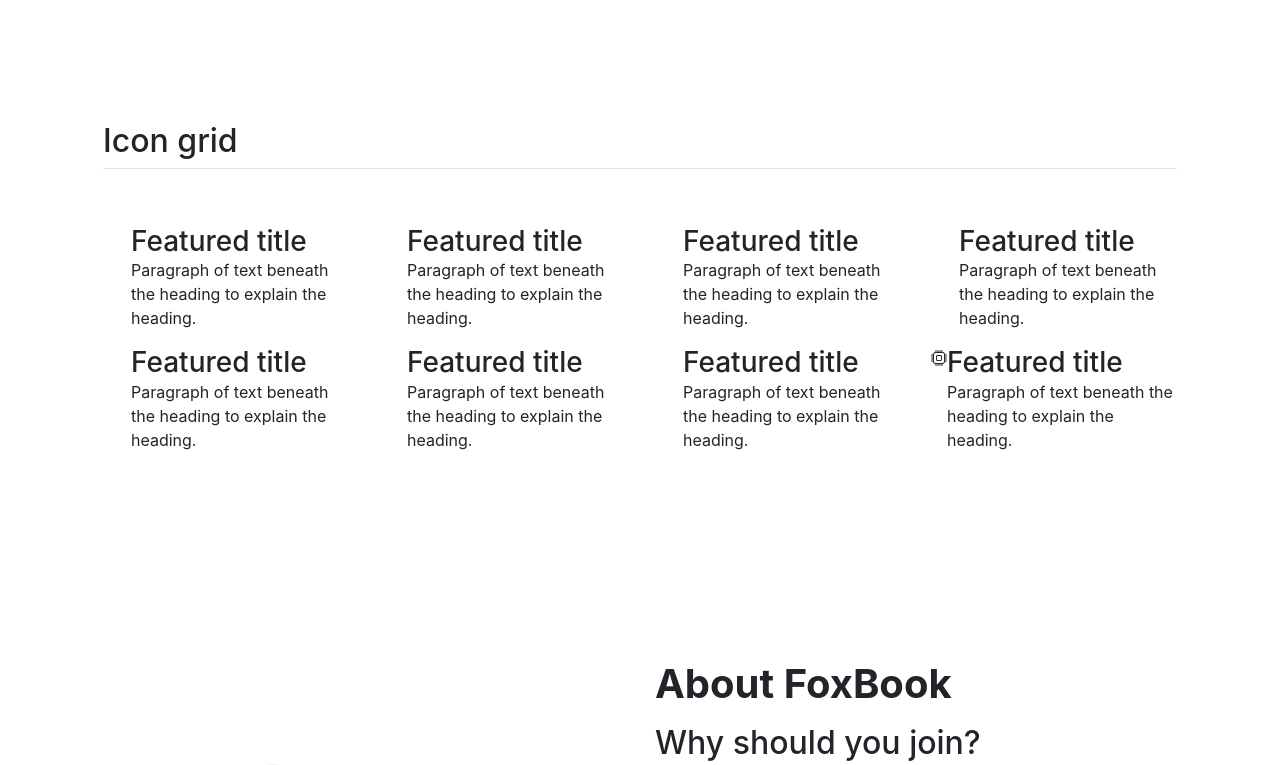
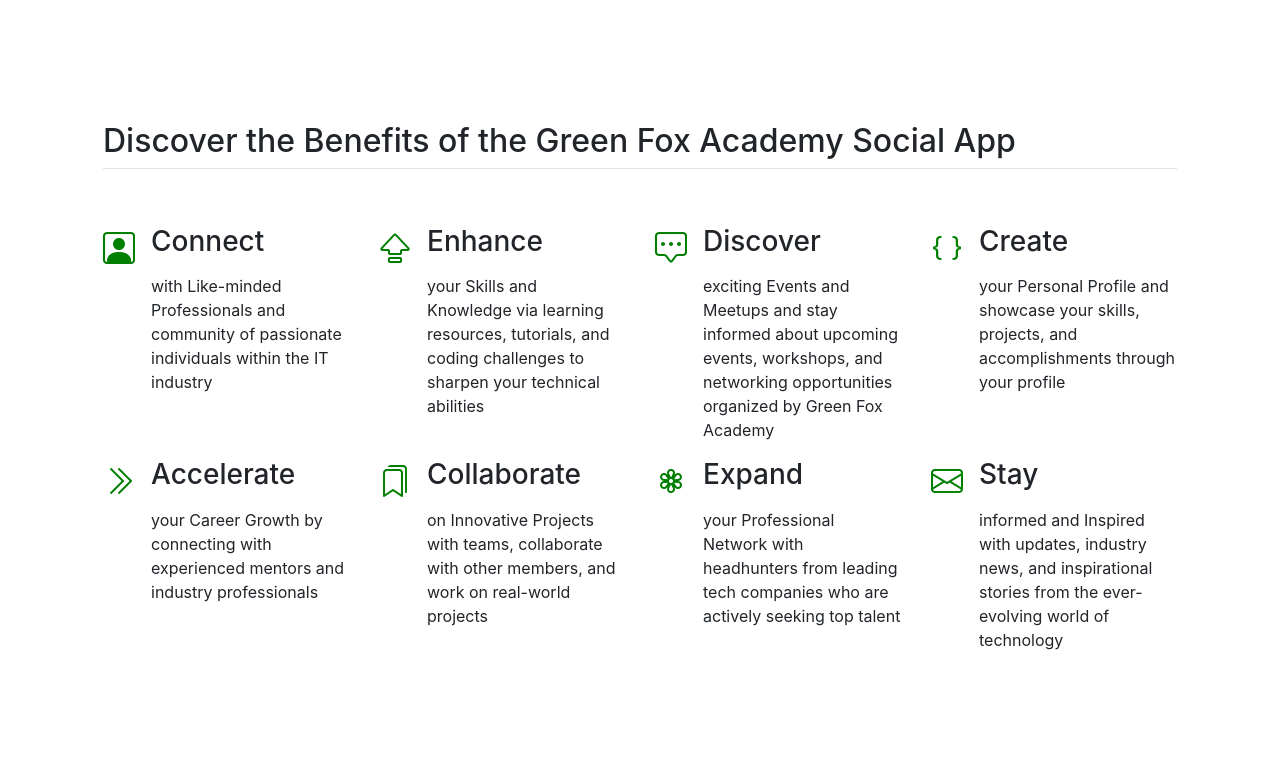
Before and after one commit to MaxSlouka/Foxhub, an Angular app in the folder frontend/: page / in a window 1280 px wide. Shown: the part 900-1665 px from the top of the page. Built offline with nearby package versions, Linux system fonts and the light colour scheme.

Commit message:
Update intro.component.html

```diff
--- a/frontend/src/app/components/intro/intro.component.html
+++ b/frontend/src/app/components/intro/intro.component.html
@@ -29,63 +29,74 @@
     <!-- icon grid -->
 
     <div class="container px-4 py-5" id="icon-grid">
-      <h2 class="pb-2 border-bottom">Icon grid</h2>
+      <h2 class="pb-2 border-bottom">Discover the Benefits of the Green Fox Academy Social App</h2>
 
       <div class="row row-cols-1 row-cols-sm-2 row-cols-md-3 row-cols-lg-4 g-4 py-5">
-        <div class="col d-flex align-items-start">
-          <svg class="bi text-body-secondary flex-shrink-0 me-3" width="1.75em" height="1.75em"><use xlink:href="#bootstrap"/></svg>
+
+        <div class="col d-flex align-items-start feature-icons">
+          <i class="bi bi-person-square flex-shrink-0 me-3" width="1.75em" height="1.75em"></i>
           <div>
-            <h3 class="fw-bold mb-0 fs-4 text-body-emphasis">Featured title</h3>
-            <p>Paragraph of text beneath the heading to explain the heading.</p>
+            <h3 class="fw-bold mb-0 fs-4 text-body-emphasis">Connect </h3>
+            <p>with Like-minded Professionals and community of passionate individuals within the IT industry </p>
           </div>
         </div>
-        <div class="col d-flex align-items-start">
-          <svg class="bi text-body-secondary flex-shrink-0 me-3" width="1.75em" height="1.75em"><use xlink:href="#cpu-fill"/></svg>
+
+        <div class="col d-flex align-items-start feature-icons">
+          <i class="bi bi-capslock flex-shrink-0 me-3" width="1.75em" height="1.75em"></i>
           <div>
-            <h3 class="fw-bold mb-0 fs-4 text-body-emphasis">Featured title</h3>
-            <p>Paragraph of text beneath the heading to explain the heading.</p>
+            <h3 class="fw-bold mb-0 fs-4 text-body-emphasis">Enhance </h3>
+            <p>your Skills and Knowledge via learning resources, tutorials, and coding challenges to sharpen your
+              technical abilities</p>
           </div>
         </div>
-        <div class="col d-flex align-items-start">
-          <svg class="bi text-body-secondary flex-shrink-0 me-3" width="1.75em" height="1.75em"><use xlink:href="#calendar3"/></svg>
+
+        <div class="col d-flex align-items-start feature-icons">
+          <i class="bi bi-chat-square-dots flex-shrink-0 me-3" width="1.75em" height="1.75em"></i>
           <div>
-            <h3 class="fw-bold mb-0 fs-4 text-body-emphasis">Featured title</h3>
-            <p>Paragraph of text beneath the heading to explain the heading.</p>
+            <h3 class="fw-bold mb-0 fs-4 text-body-emphasis">Discover </h3>
+            <p>exciting Events and Meetups and stay informed about upcoming events, workshops, and networking
+              opportunities organized by Green Fox Academy</p>
           </div>
         </div>
-        <div class="col d-flex align-items-start">
-          <svg class="bi text-body-secondary flex-shrink-0 me-3" width="1.75em" height="1.75em"><use xlink:href="#home"/></svg>
+
+        <div class="col d-flex align-items-start feature-icons">
+          <i class="bi bi-braces flex-shrink-0 me-3" width="1.75em" height="1.75em"></i>
           <div>
-            <h3 class="fw-bold mb-0 fs-4 text-body-emphasis">Featured title</h3>
-            <p>Paragraph of text beneath the heading to explain the heading.</p>
+            <h3 class="fw-bold mb-0 fs-4 text-body-emphasis">Create </h3>
+            <p>your Personal Profile and showcase your skills, projects, and accomplishments through your profile </p>
           </div>
         </div>
-        <div class="col d-flex align-items-start">
-          <svg class="bi text-body-secondary flex-shrink-0 me-3" width="1.75em" height="1.75em"><use xlink:href="#speedometer2"/></svg>
+
+        <div class="col d-flex align-items-start feature-icons">
+          <i class="bi bi-chevron-double-right flex-shrink-0 me-3" width="1.75em" height="1.75em"></i>
           <div>
-            <h3 class="fw-bold mb-0 fs-4 text-body-emphasis">Featured title</h3>
-            <p>Paragraph of text beneath the heading to explain the heading.</p>
+            <h3 class="fw-bold mb-0 fs-4 text-body-emphasis">Accelerate </h3>
+            <p>your Career Growth by connecting with experienced mentors and industry professionals </p>
           </div>
         </div>
-        <div class="col d-flex align-items-start">
-          <svg class="bi text-body-secondary flex-shrink-0 me-3" width="1.75em" height="1.75em"><use xlink:href="#toggles2"/></svg>
+
+        <div class="col d-flex align-items-start  feature-icons">
+          <i class="bi bi-bookmarks flex-shrink-0 me-3" width="1.75em" height="1.75em"></i>
           <div>
-            <h3 class="fw-bold mb-0 fs-4 text-body-emphasis">Featured title</h3>
-            <p>Paragraph of text beneath the heading to explain the heading.</p>
+            <h3 class="fw-bold mb-0 fs-4 text-body-emphasis">Collaborate </h3>
+            <p>on Innovative Projects with teams, collaborate with other members, and work on real-world projects </p>
           </div>
         </div>
-        <div class="col d-flex align-items-start">
-          <svg class="bi text-body-secondary flex-shrink-0 me-3" width="1.75em" height="1.75em"><use xlink:href="#geo-fill"/></svg>
+        <div class="col d-flex align-items-start feature-icons">
+          <i class="bi bi-flower3 flex-shrink-0 me-3" width="1.75em" height="1.75em"></i>
           <div>
-            <h3 class="fw-bold mb-0 fs-4 text-body-emphasis">Featured title</h3>
-            <p>Paragraph of text beneath the heading to explain the heading.</p>
+            <h3 class="fw-bold mb-0 fs-4 text-body-emphasis">Expand </h3>
+            <p>your Professional Network with headhunters from leading tech companies who are actively seeking top
+              talent </p>
           </div>
         </div>
-        <div class="col d-flex align-items-start">
-          <i class="bi bi-cpu flex-shrink-0 me-3" width="1.75em" height="1.75em"></i>
+
+        <div class="col d-flex align-items-start feature-icons">
+          <i class="bi bi-envelope flex-shrink-0 me-3" width="1.75em" height="1.75em"></i>
           <div>
-            <h3 class="fw-bold mb-0 fs-4 text-body-emphasis">Featured title</h3>
-            <p>Paragraph of text beneath the heading to explain the heading.</p>
+            <h3 class="fw-bold mb-0 fs-4 text-body-emphasis">Stay </h3>
+            <p>informed and Inspired with updates, industry news, and inspirational stories from the ever-evolving world
+              of technology </p>
           </div>
         </div>
       </div>
@@ -97,8 +108,8 @@
       <div class="row flex-lg-row align-items-center g-5 py-5">
 
         <div class="col-10 col-sm-8 col-lg-6">
-          <img src="../../../assets/img/Build.png" class="d-block mx-lg-auto img-fluid" alt="Bootstrap Themes" width="700"
-            height="500" loading="lazy">
+          <img src="../../../assets/img/Build.png" class="d-block mx-lg-auto img-fluid" alt="Bootstrap Themes"
+            width="700" height="500" loading="lazy">
         </div>
 
         <div class="col-lg-6">
@@ -112,6 +123,10 @@
             reality. With FoxBook, this vision becomes a powerful reality. Our exclusive platform is designed to empower
             you, enabling you to network, showcase your skills, and explore new horizons in the vast landscape of the IT
             industry.</p>
+          <p class="lead">Take a look inside.</p>
+          <div class="d-grid gap-2 d-md-flex justify-content-md-start">
+            <a href="./main" class="btn btn-primary btn-lg px-4 me-md-2" role="button" aria-disabled="true">Visit</a>
+          </div>
         </div>
       </div>
     </div>
@@ -120,22 +135,29 @@
       <div class="row flex-lg-row-reverse align-items-center g-5 py-5">
 
         <div class="col-10 col-sm-8 col-lg-6">
-          <img src="../../../assets/img/Rating.png" class="d-block mx-lg-auto img-fluid" alt="Bootstrap Themes" width="700"
-            height="500" loading="lazy">
+          <img src="../../../assets/img/Rating.png" class="d-block mx-lg-auto img-fluid" alt="Bootstrap Themes"
+            width="700" height="500" loading="lazy">
         </div>
 
         <div class="col-lg-6">
           <h1 class="display-5 fw-bold text-body-emphasis lh-1 mb-3">Why FoxBook?</h1>
           <h2 class="display-5 fw-bold text-body-emphasis lh-1 mb-3">People you can meet.</h2>
-          <p class="lead">For <b>students</b>, FoxBook is your digital companion throughout your learning journey. Connect with
+          <p class="lead">For <b>students</b>, FoxBook is your digital companion throughout your learning journey.
+            Connect with
             like-minded peers, share knowledge, and gain inspiration from experienced mentors. Seamlessly navigate
             through projects, exchange ideas, and forge invaluable friendships that will shape your future success.</p>
-          <p class="lead"><b>Mentors</b>, FoxBook is your arena to guide and inspire the next generation of tech enthusiasts.
+          <p class="lead"><b>Mentors</b>, FoxBook is your arena to guide and inspire the next generation of tech
+            enthusiasts.
             Share your expertise, nurture budding talent, and cultivate a strong professional network. Harness the power
             of collaboration and watch as your impact multiplies exponentially.</p>
-          <p class="lead">And for <b>headhunters</b> seeking top talent, FoxBook is your treasure trove of potential. Discover
+          <p class="lead">And for <b>headhunters</b> seeking top talent, FoxBook is your treasure trove of potential.
+            Discover
             a pool of exceptional individuals who have honed their skills at Green Fox Academy. Uncover hidden gems,
             engage in meaningful conversations, and identify the perfect fit for your organization.</p>
+          <div class="d-grid gap-2 d-md-flex justify-content-md-start">
+            <a href="./people" class="btn btn-primary btn-lg px-4 me-md-2" role="button" aria-disabled="true">Show
+              community</a>
+          </div>
         </div>
       </div>
     </div>
@@ -144,18 +166,26 @@
       <div class="row flex-lg-row align-items-center g-5 py-5">
 
         <div class="col-10 col-sm-8 col-lg-6">
-          <img src="../../../assets/img/Launch.png" class="d-block mx-lg-auto img-fluid" alt="Bootstrap Themes" width="700"
-            height="500" loading="lazy">
+          <img src="../../../assets/img/Launch.png" class="d-block mx-lg-auto img-fluid" alt="Bootstrap Themes"
+            width="700" height="500" loading="lazy">
         </div>
 
         <div class="col-lg-6">
           <h1 class="display-5 fw-bold text-body-emphasis lh-1 mb-3">Be one of us!</h1>
           <h2 class="display-5 fw-bold text-body-emphasis lh-1 mb-3">Right here, right now.</h2>
-          <p class="lead">At FoxBook, we understand that success in the IT world is not just about what you know; it's about who you know. That's why our app fosters a supportive and inclusive environment, where connections transcend borders and barriers. We believe in the power of community, where diverse perspectives converge to spark innovation and drive change.</p>
-          <p class="lead">So, join us on FoxBook and embark on a journey that will redefine your professional trajectory. Whether you're a student seeking guidance, a mentor looking to make an impact, or a headhunter in search of exceptional talent, our platform is the catalyst for your success.</p>
-          <p class="lead">Together, let's unleash the potential within us and make waves in the exciting world of IT. FoxBook awaits you with open arms, ready to empower, connect, and transform.</p>
-          <h2 class="display-5 fw-bold text-body-emphasis lh-1 mb-3">Welcome to the future of IT networking. Welcome to FoxBook.</h2>
-          <h2 class="display-5 fw-bold text-body-emphasis lh-1 mb-3">Join the FoxBook revolution today and take the IT world by storm!</h2>
+          <p class="lead">At FoxBook, we understand that success in the IT world is not just about what you know; it's
+            about who you know. That's why our app fosters a supportive and inclusive environment, where connections
+            transcend borders and barriers. We believe in the power of community, where diverse perspectives converge to
+            spark innovation and drive change.</p>
+          <p class="lead">So, join us on FoxBook and embark on a journey that will redefine your professional
+            trajectory. Whether you're a student seeking guidance, a mentor looking to make an impact, or a headhunter
+            in search of exceptional talent, our platform is the catalyst for your success.</p>
+          <p class="lead">Together, let's unleash the potential within us and make waves in the exciting world of IT.
+            FoxBook awaits you with open arms, ready to empower, connect, and transform.</p>
+          <h2 class="display-5 fw-bold text-body-emphasis lh-1 mb-3">Welcome to the future of IT networking. Welcome to
+            FoxBook.</h2>
+          <h2 class="display-5 fw-bold text-body-emphasis lh-1 mb-3">Join the FoxBook revolution today and take the IT
+            world by storm!</h2>
           <div class="d-grid gap-2 d-md-flex justify-content-md-start">
             <a href="./login" class="btn btn-primary btn-lg" role="button" aria-disabled="true">Sign in</a>
             <a href="./register" class="btn btn-outline-secondary btn-lg" role="button" aria-disabled="true">Sign up</a>
```
